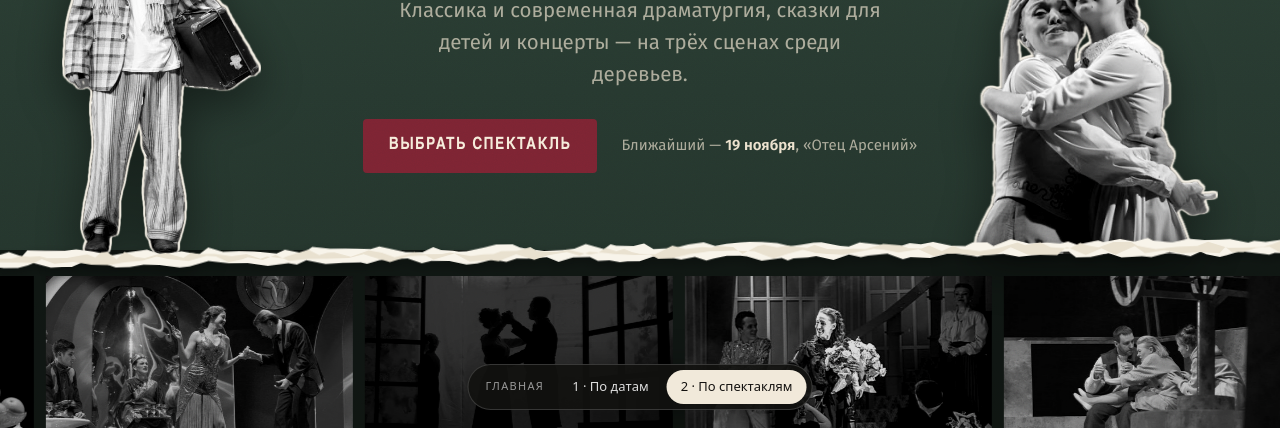
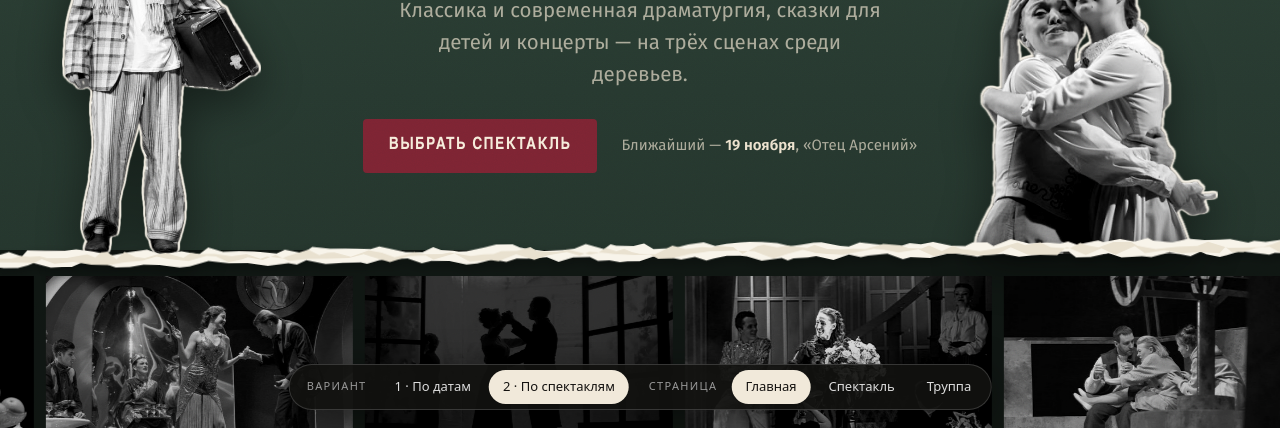
Before and after one commit to olehniklera22-web/kovcheg-pokaz, a plain HTML site: page main-2.html in a window 1280 px wide. Shown: the part 372-800 px from the top of the page. Drawn offline with nearby package versions, Linux system fonts and the light colour scheme; a web font is replaced by a local one.

Commit message:
Плашка показа: вариант и страница
Co-Authored-By: Claude Opus 5.5 <noreply@anthropic.com>

```diff
--- a/assets/main.css
+++ b/assets/main.css
@@ -169,3 +169,7 @@ body.pal-sage{--bg:#16211b;--bg-2:transparent;--panel:rgba(36,54,43,.62);--panel
 .pal-sage .sec.fest{background:rgba(10,22,15,.45)}
 .pal-sage .gold .cap{position:relative;left:0;right:0;bottom:0;background:none;padding:18px 0 0}
 .pal-sage .ftr{background:rgba(16,8,12,.3);border-top-color:rgba(236,226,206,.1)}
+
+/* плашка показа поднимается над липкой плашкой покупки на странице спектакля */
+.sp-bar.on ~ .mbar{bottom:86px}
+.mbar{transition:bottom .3s ease}
--- /dev/null
+++ b/assets/showbar.js
@@ -0,0 +1,21 @@
+/* Плашка для показа клиенту: переключает вариант (1 / 2) и страницу (главная / спектакль / труппа).
+   Смена варианта оставляет на той же странице и том же спектакле. Внутри превью на странице показа скрыта. */
+(function () {
+  if (window.self !== window.top) return;
+  var H = window.KVH || {}, V2 = !!H.V2;
+  var path = location.pathname, qs = new URLSearchParams(location.search);
+  var page = /spektakl\.html/.test(path) ? 'show' : /truppa\.html/.test(path) ? 'troupe' : 'home';
+  var show = qs.get('id') || (V2 ? 'vishnevy' : 'zoykina');
+  function url(p, v2) {
+    if (p === 'home') return v2 ? 'main-2.html' : 'main-1.html';
+    if (p === 'show') return 'spektakl.html?id=' + show + (v2 ? '&v=2' : '');
+    return 'truppa.html' + (v2 ? '?v=2' : '');
+  }
+  function a(href, text, on) { return '<a href="' + href + '"' + (on ? ' class="on" aria-current="true"' : '') + '>' + text + '</a>'; }
+  var bar = document.createElement('nav');
+  bar.className = 'mbar';
+  bar.setAttribute('aria-label', 'Варианты сайта для показа');
+  bar.innerHTML = '<span>Вариант</span>' + a(url(page, false), '1 · По датам', !V2) + a(url(page, true), '2 · По спектаклям', V2) +
+    '<i></i><span>Страница</span>' + a(url('home', V2), 'Главная', page === 'home') + a(url('show', V2), 'Спектакль', page === 'show') + a(url('troupe', V2), 'Труппа', page === 'troupe');
+  document.body.appendChild(bar);
+})();
--- a/main-2.html
+++ b/main-2.html
@@ -10,7 +10,7 @@
 <link href="https://fonts.googleapis.com/css2?family=Cormorant+Garamond:ital,wght@1,500;1,600&family=Fira+Sans+Extra+Condensed:wght@500;600;700;800&family=Fira+Sans:wght@400;500;600&display=swap" rel="stylesheet">
 <link rel="stylesheet" href="assets/style.css?v=6">
 <link rel="stylesheet" href="assets/collage.css?v=2">
-<link rel="stylesheet" href="assets/main.css?v=26">
+<link rel="stylesheet" href="assets/main.css?v=27">
 </head>
 <body data-page="home" class="pal-sage">
 <div id="site-header"></div>
@@ -161,11 +161,7 @@
   var one = pics.map(function (p) { return '<img src="photos/' + p + '.jpg" alt="" loading="lazy">'; }).join('');
   document.getElementById('hf-track').innerHTML = one + one;
 })();
-(function () {
-  var bar = document.createElement('nav'); bar.className = 'mbar'; bar.setAttribute('aria-label', 'Варианты главной');
-  bar.innerHTML = '<span>Главная</span><a href="main-1.html"' + (2 === 1 ? ' class="on"' : '') + '>1 · По датам</a><a href="main-2.html"' + (2 === 2 ? ' class="on"' : '') + '>2 · По спектаклям</a>';
-  document.body.appendChild(bar);
-})();
 </script>
+<script src="assets/showbar.js?v=1"></script>
 </body>
 </html>
```
Also changed, not shown: artist.html (+1 -1 lines), main-1.html (+2 -6 lines), spektakl.html (+2 -1 lines), truppa.html (+2 -1 lines).
